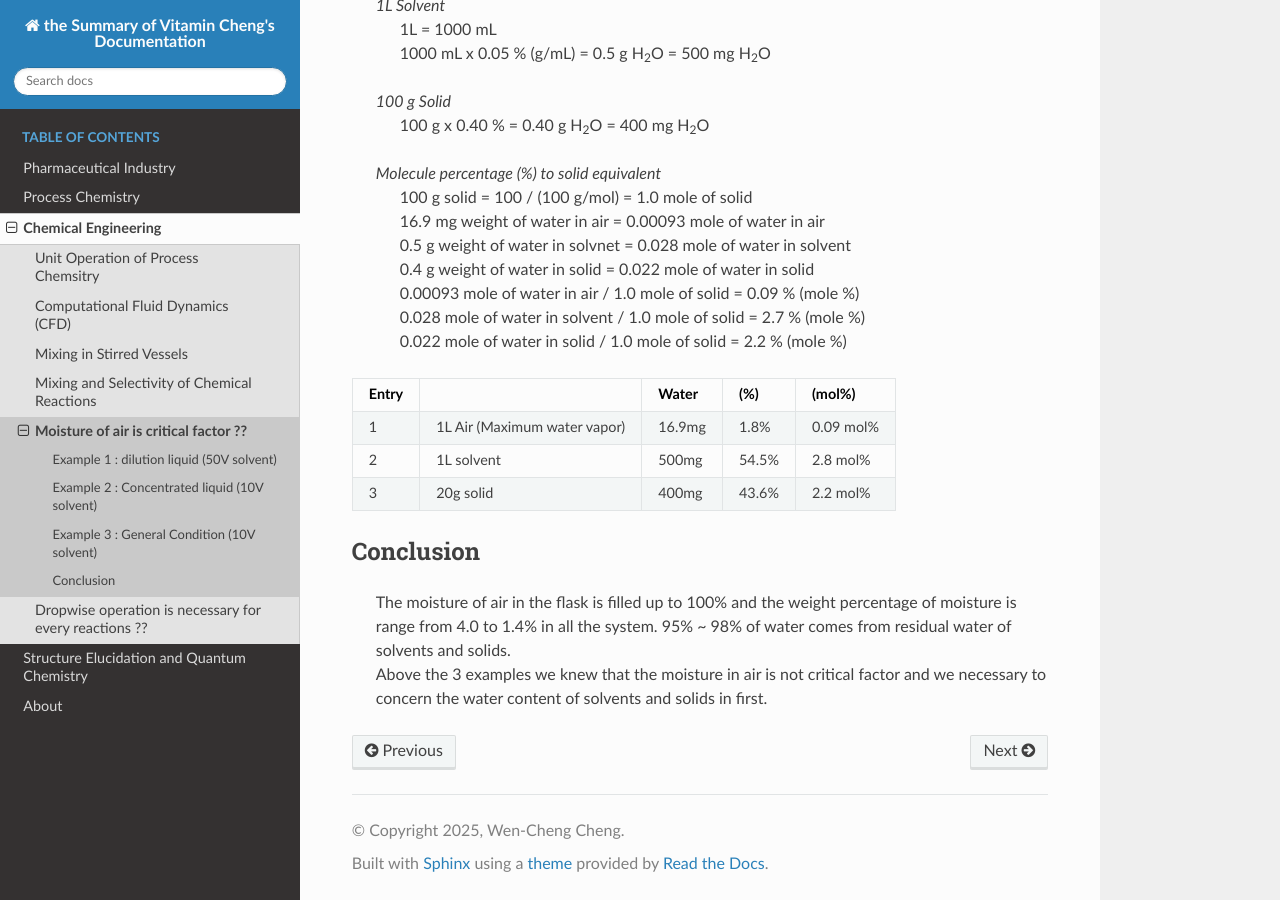
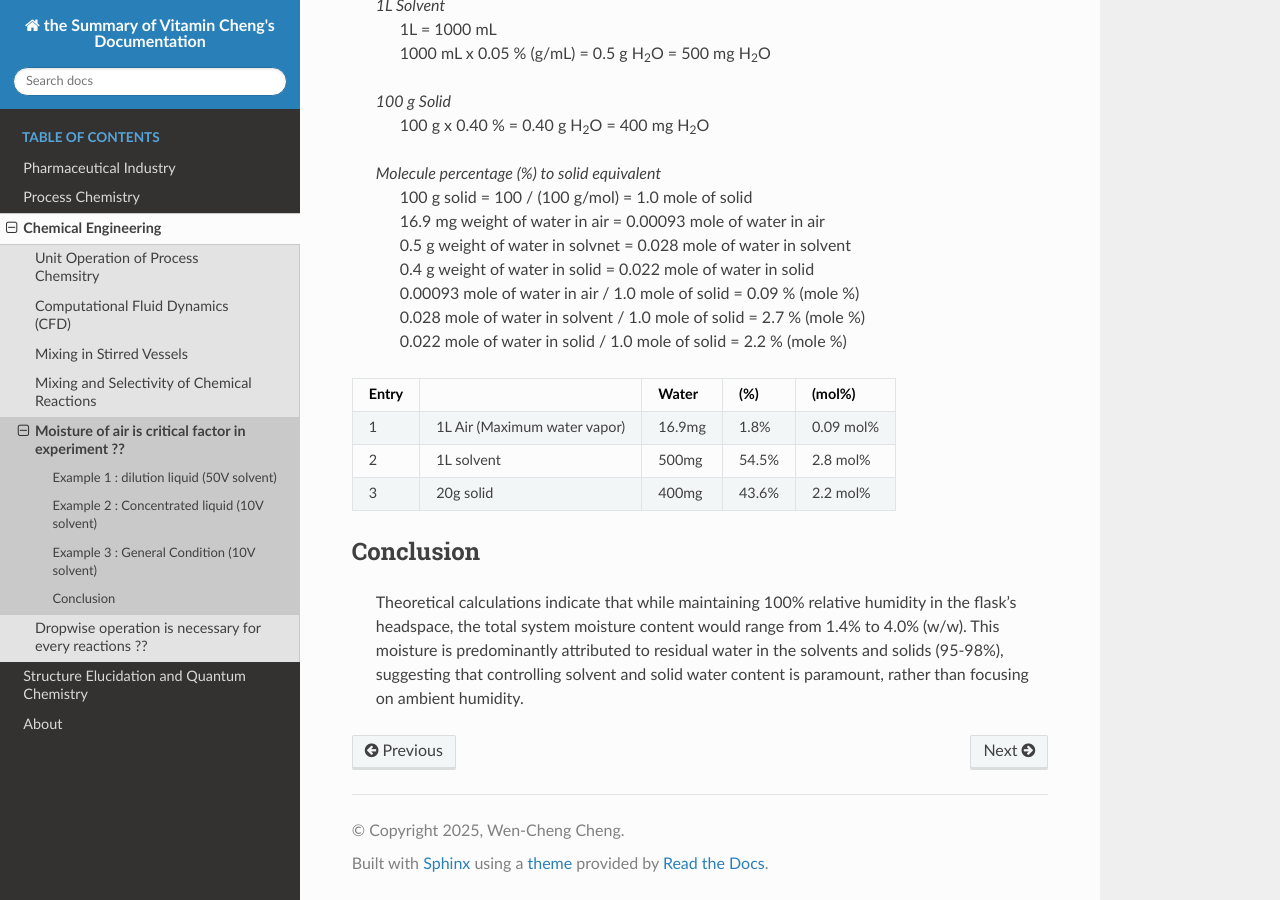
Before and after one commit to vitamincheng/summary, a Sphinx documentation site: the page built from source/CH3/Section26.rst, in a window 1280 px wide and 900 px high, scrolled down 2184 px. Built offline with Sphinx 7.4.7 and the Read the Docs theme 3.1.0, drawn with Linux system fonts in a browser that asks for light colours; some of the changed text lies outside the part shown.

Commit message:
fixing link of xtb

```diff
--- a/source/CH3/Section26.rst
+++ b/source/CH3/Section26.rst
@@ -1,8 +1,8 @@
-Moisture of air is critical factor ??
-=========================================
+Moisture of air is critical factor in experiment ??
+====================================================
 **Precondition:**
 
- | To a solution of 2L round bottom flask is added specified solute and solvent and allow approximately 1L of remaining air.
+ | A 2 L round-bottom flask was charged with the specified solute and solvent, leaving approximately 1 L of air remaining in the flask.
  | solvent KF = 0.02 %
  | solid KF = 1.0 %
  | solid MW = 100 (g/mol)
@@ -130,5 +130,5 @@ Example 3 : General Condition (10V solvent)
 Conclusion
 ------------------------------------------------------------------
 
- | The moisture of air in the flask is filled up to 100% and the weight percentage of moisture is range from 4.0 to 1.4% in all the system. 95% ~ 98% of water comes from residual water of solvents and solids.
- | Above the 3 examples we knew that the moisture in air is not critical factor and we necessary to concern the water content of solvents and solids in first.
+
+ | Theoretical calculations indicate that while maintaining 100% relative humidity in the flask's headspace, the total system moisture content would range from 1.4% to 4.0% (w/w). This moisture is predominantly attributed to residual water in the solvents and solids (95-98%), suggesting that controlling solvent and solid water content is paramount, rather than focusing on ambient humidity.
--- a/source/CH4/Section28.rst
+++ b/source/CH4/Section28.rst
@@ -4,7 +4,7 @@ Softwares and Installation
 Softwares
 --------------------------------------------------------------
 
-1. `User Guide to Semiempirical Tight Binding (xtb doc) <https://xtb-docs.readthedocs.io/en/latest/contents.html>`_
+1. `User Guide to Semiempirical Tight Binding (xtb doc) <https://xtb-docs.readthedocs.io/en/latest/>`_
 2. `ORCA tutorial (FAccTs) <https://www.orcasoftware.de/tutorials_orca/index.html>`_
 3. `Avogadro Software <https://avogadro.cc/>`_
 4. `Visual Molecular Dynamics (VMD) <https://www.ks.uiuc.edu/Research/vmd/>`_
```
